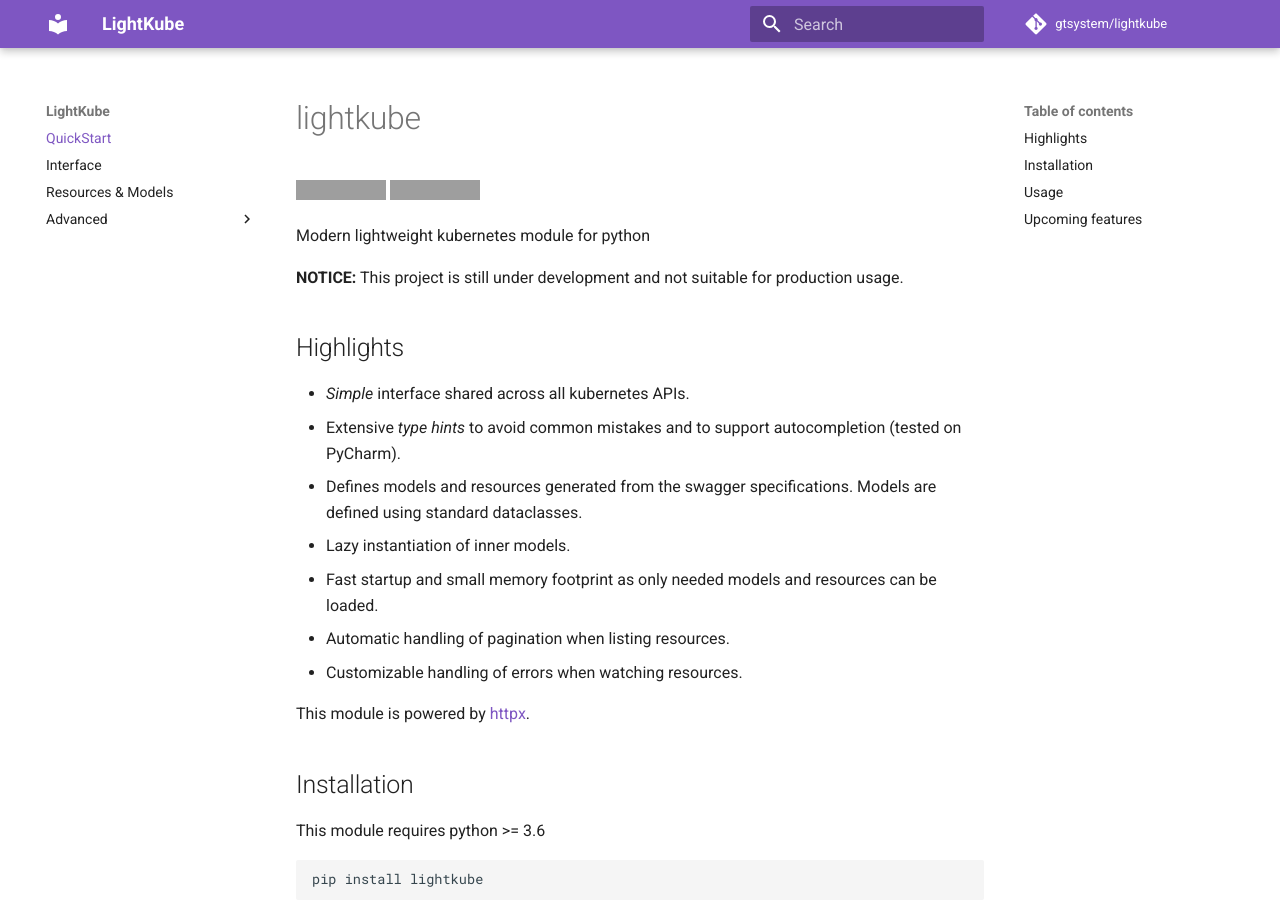
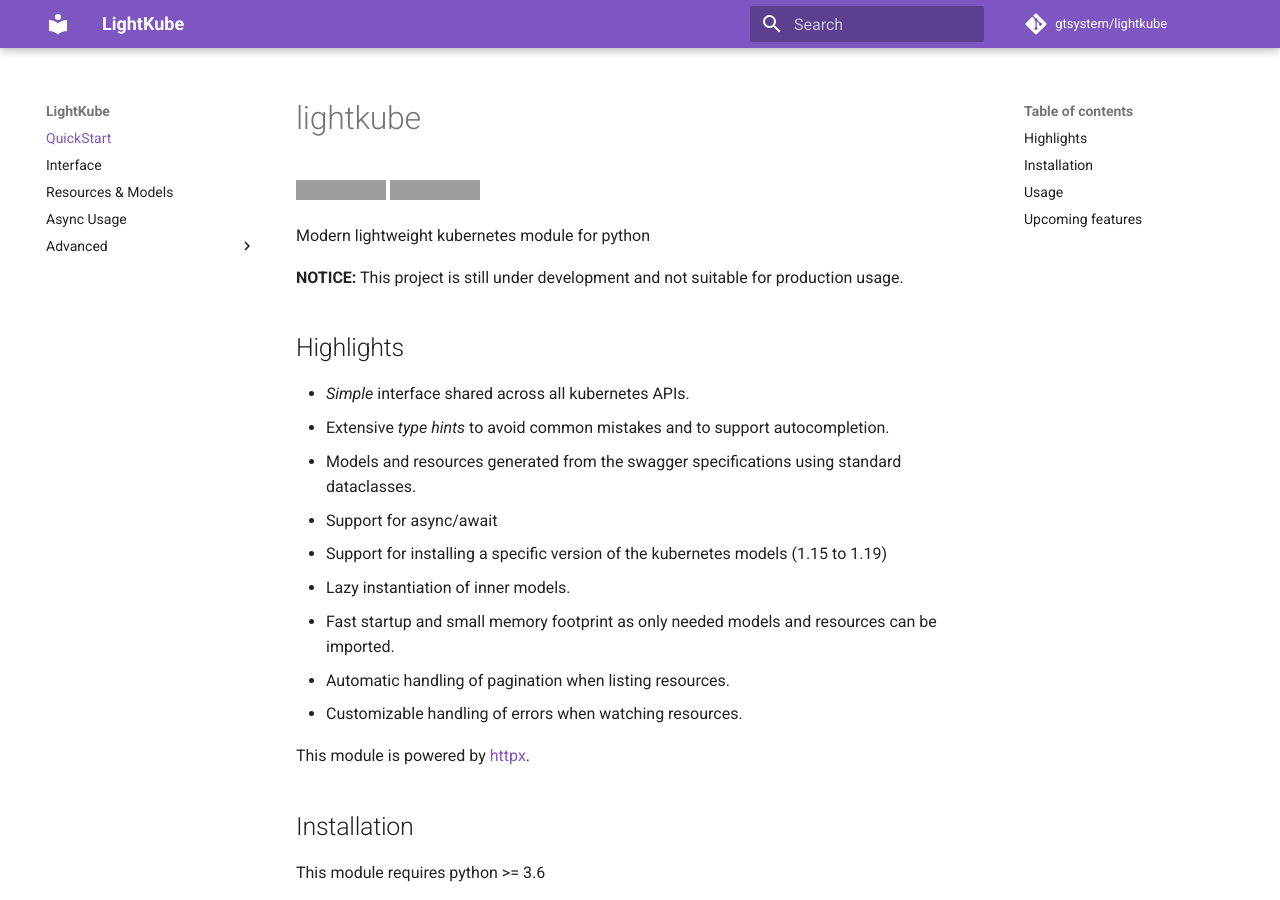
Before and after one commit to gtsystem/lightkube, an MkDocs documentation site: the page built from docs/index.md, in a window 1280 px wide and 900 px high. Built offline with MkDocs 1.6.1 and Material for MkDocs 9.7.7, drawn with Linux system fonts in a browser that asks for light colours; comment, search, counter and statistics services are not loaded; some of the changed text lies outside the part shown; grey boxes are pictures that could not be loaded.

Commit message:
docs: Add asyncclient usage page

```diff
--- a/README.md
+++ b/README.md
@@ -9,10 +9,12 @@
 ## Highlights
 
 * *Simple* interface shared across all kubernetes APIs.
-* Extensive *type hints* to avoid common mistakes and to support autocompletion (tested on PyCharm).
-* Defines models and resources generated from the swagger specifications. Models are defined using standard dataclasses.
+* Extensive *type hints* to avoid common mistakes and to support autocompletion.
+* Models and resources generated from the swagger specifications using standard dataclasses.
+* Support for async/await
+* Support for installing a specific version of the kubernetes models (1.15 to 1.19)
 * Lazy instantiation of inner models.
-* Fast startup and small memory footprint as only needed models and resources can be loaded.
+* Fast startup and small memory footprint as only needed models and resources can be imported.
 * Automatic handling of pagination when listing resources.
 * Customizable handling of errors when watching resources.
 
--- a/mkdocs.yml
+++ b/mkdocs.yml
@@ -13,6 +13,7 @@
   - QuickStart: index.md
   - Interface: client.md
   - Resources & Models: resources-and-models.md
+  - Async Usage: async-usage.md
   - Advanced:
       - Selectors: selectors.md
 
```
Also changed, not shown: other parts of README.md (+1 -2 lines), docs/async-usage.md (added, +92 -0 lines).
